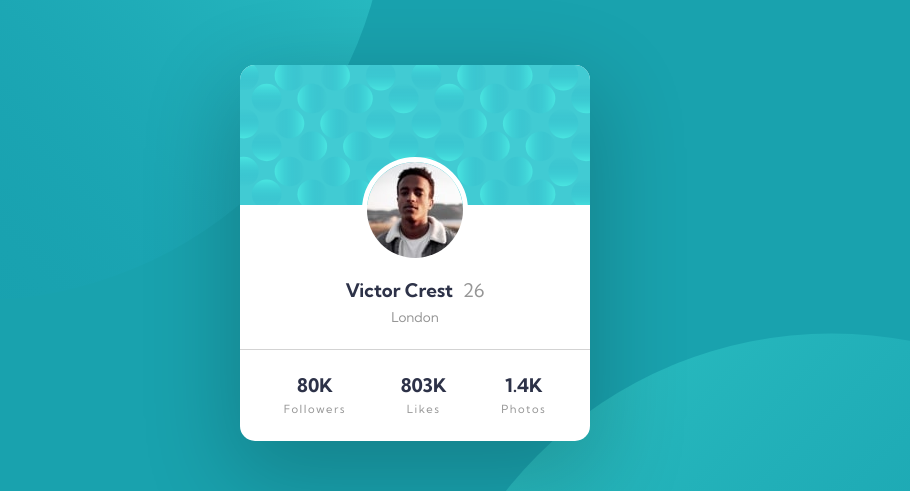
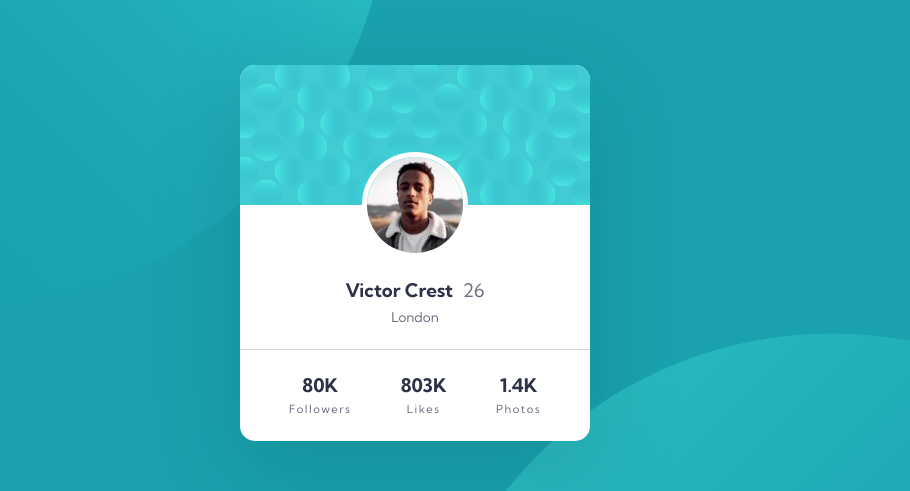
Before and after one commit to femRepos/profile-card, a plain HTML site: page index.html in a window 1280 px wide. Shown: the part 147-638 px from the top of the page, without its empty margins (225-1135 px from the left). Drawn offline with Linux system fonts and the light colour scheme.

Commit message:
fix minor css to make site resemble the design

```diff
--- a/styles/style.css
+++ b/styles/style.css
@@ -12,10 +12,10 @@
     /* primary */
     --background-color: hsl(185, 75%, 39%);
     --text-color: hsl(229, 23%, 23%);
-    --dark-grayish-blue: hsl(227, 10%, 46%);
+    --text-light: hsl(227, 10%, 46%);
 
     /* neutral */
-    --text-light: hsl(0, 0%, 59%);
+    --dark-gray: hsl(0, 0%, 59%);
 }
 
 body {
@@ -46,8 +46,6 @@ body {
     }
 }
 
-
-
 /* profile-card */
 
 .profile-card {
@@ -57,7 +55,7 @@ body {
     overflow: hidden;
     width: 325px;
     padding: 0 0 25px;
-    box-shadow: 0 30px 90px 10px hsla(0deg 0% 0% / 20%);
+    box-shadow: 0 30px 90px 10px hsla(0deg 0% 0% / 10%);
 }
 
 /* desktop version */
@@ -72,7 +70,7 @@ body {
     display: flex;
     justify-content: center;
     width: 100%;
-    top: 145px;
+    top: 140px;
     transform: translatey(-50%);
 }
 
@@ -115,7 +113,7 @@ hr {
 }
 
 .stats {
-    width: 75%;
+    width: 72%;
     margin: 0 auto;
     display: flex;
     position: relative;
```
